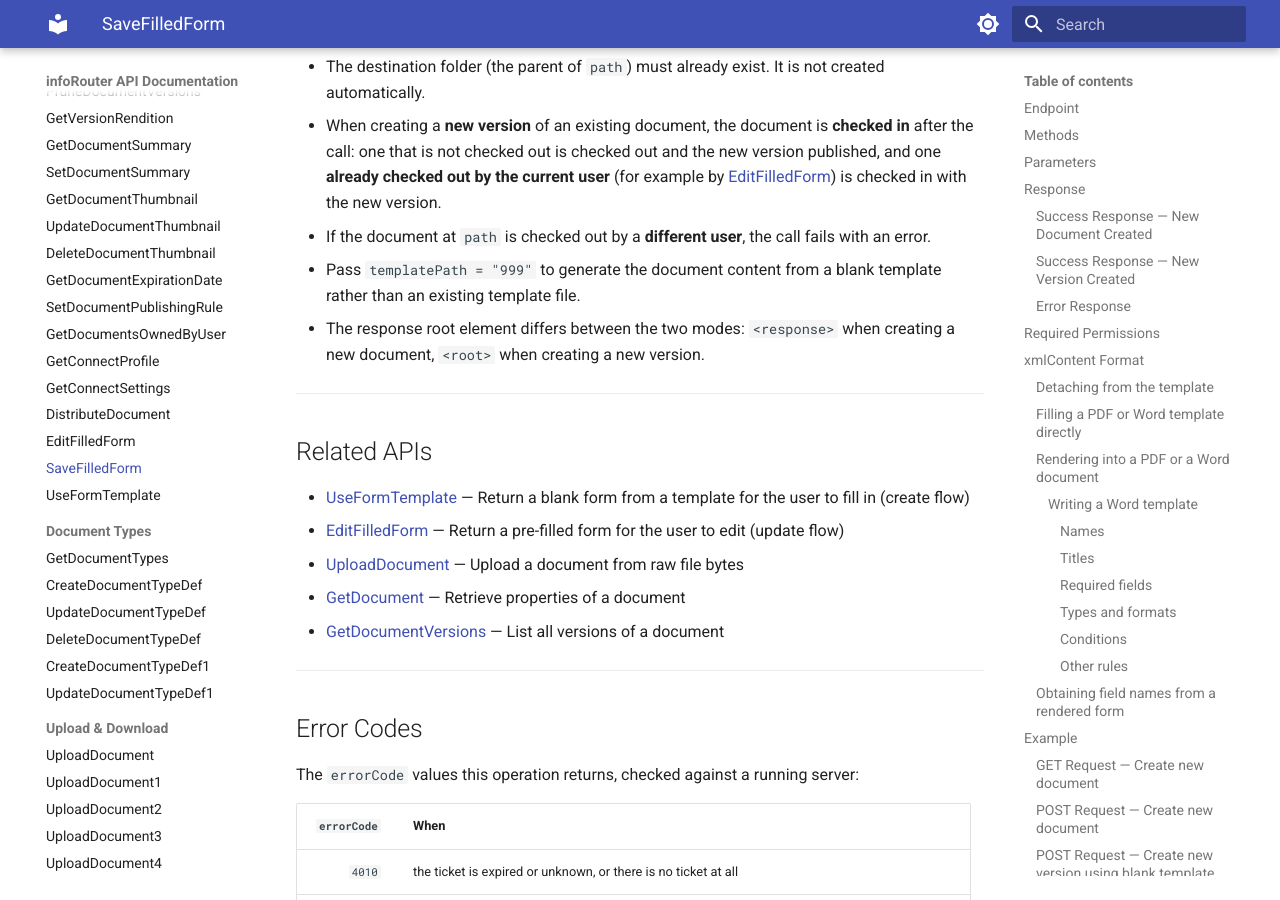
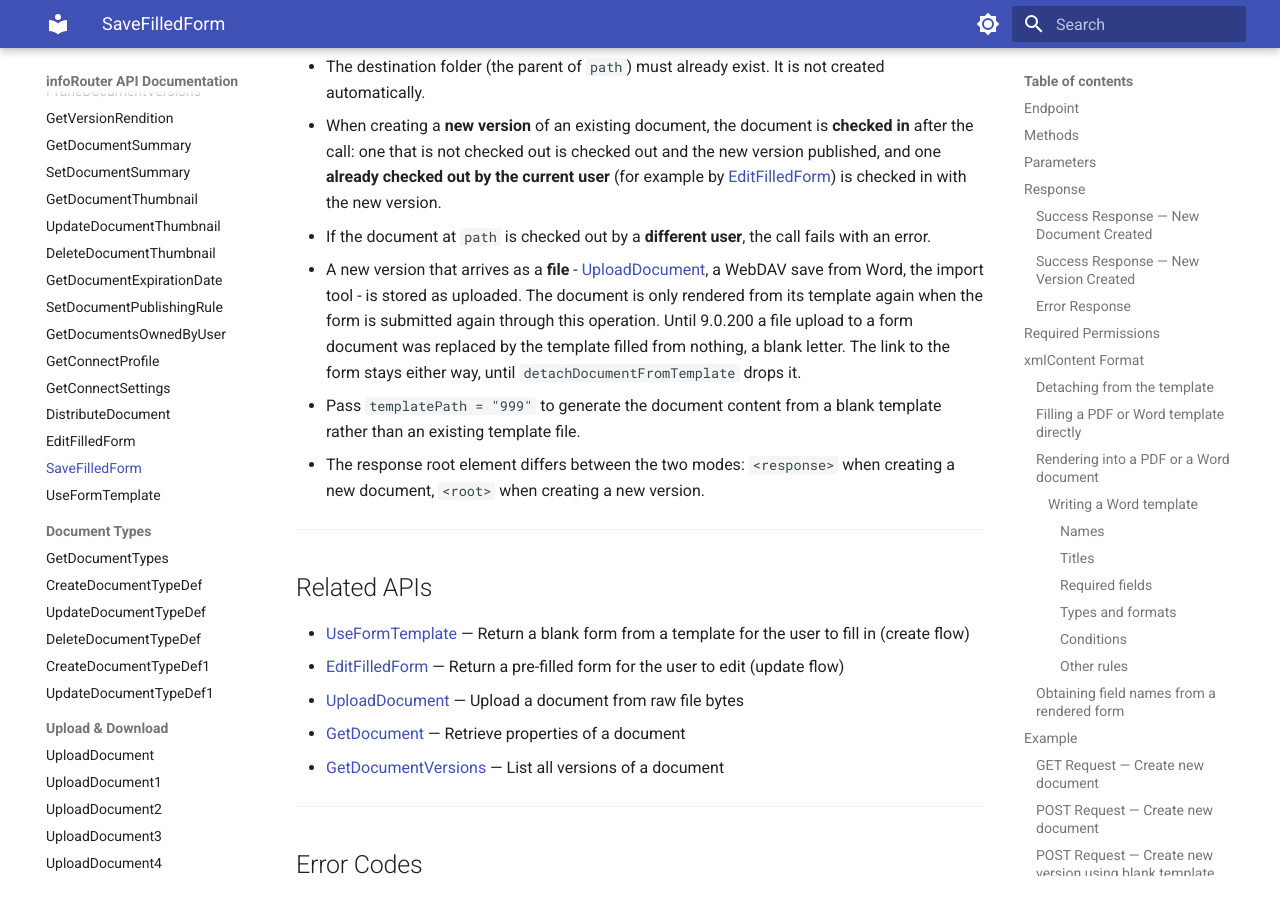
Before and after one commit to inforouter/apidocs, an MkDocs documentation site: the page built from docs/SaveFilledForm.md, in a window 1280 px wide and 900 px high, scrolled down 11682 px. Built offline with MkDocs 1.6.1 and Material for MkDocs 9.7.7, drawn with Linux system fonts in a browser that asks for light colours.

Commit message:
SaveFilledForm: a new version uploaded as a file is stored as uploaded
Co-Authored-By: Claude Fable 5.1 <noreply@anthropic.com>

```diff
--- a/docs/SaveFilledForm.md
+++ b/docs/SaveFilledForm.md
@@ -395,6 +395,7 @@ page before using it.
 - The destination folder (the parent of `path`) must already exist. It is not created automatically.
 - When creating a **new version** of an existing document, the document is **checked in** after the call: one that is not checked out is checked out and the new version published, and one **already checked out by the current user** (for example by [EditFilledForm](EditFilledForm.md)) is checked in with the new version.
 - If the document at `path` is checked out by a **different user**, the call fails with an error.
+- A new version that arrives as a **file** - [UploadDocument](UploadDocument.md), a WebDAV save from Word, the import tool - is stored as uploaded. The document is only rendered from its template again when the form is submitted again through this operation. Until 9.0.200 a file upload to a form document was replaced by the template filled from nothing, a blank letter. The link to the form stays either way, until `detachDocumentFromTemplate` drops it.
 - Pass `templatePath = "999"` to generate the document content from a blank template rather than an existing template file.
 - The response root element differs between the two modes: `<response>` when creating a new document, `<root>` when creating a new version.
 
```
